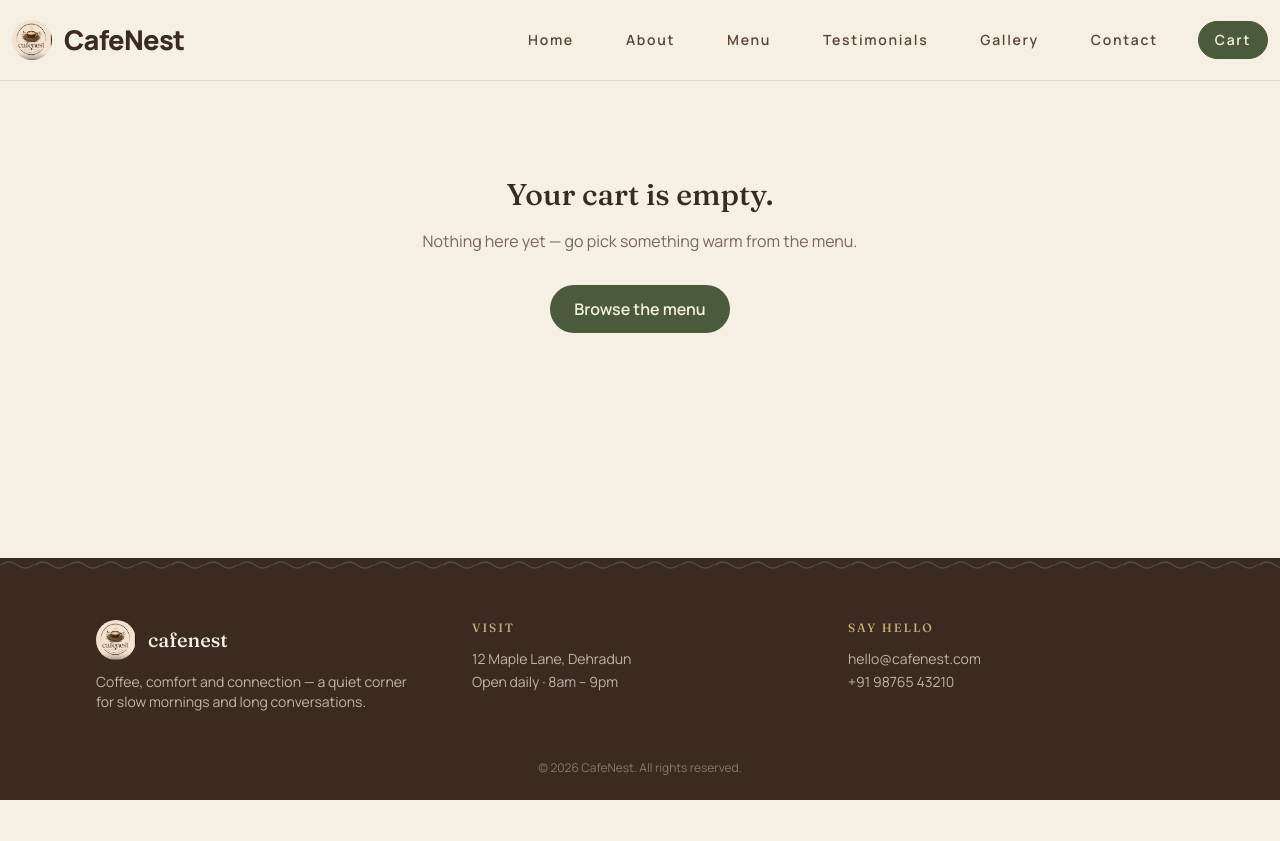
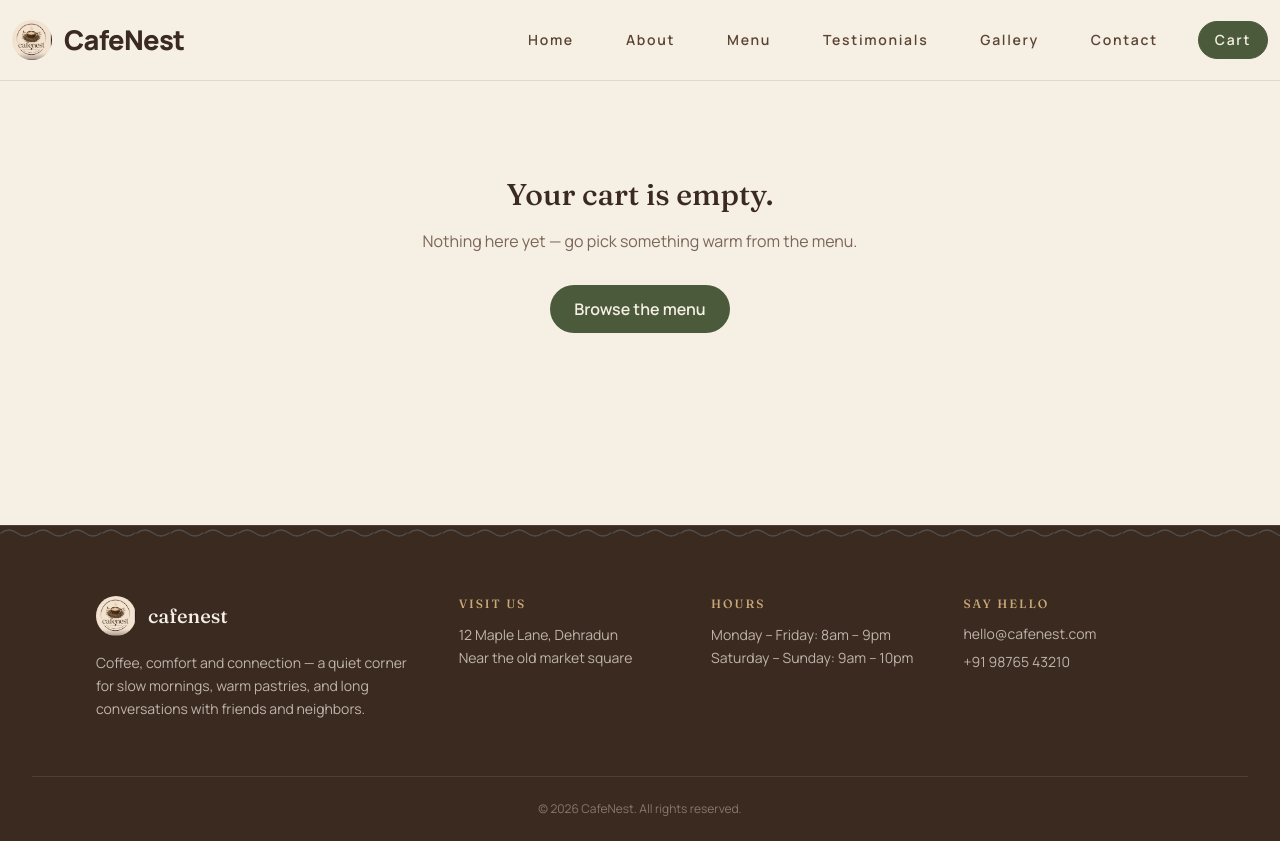
Before and after one commit to akritiofficial26/Cafe-Nest, a React (Vite) app: page /cart in a window 1280 px wide. Before the commit the page ends 800 px from the top, so only its background shows below. Built offline with nearby package versions, Linux system fonts and the light colour scheme.

Commit message:
Change the footer section of the wesite.

```diff
--- a/src/components/Footer.jsx
+++ b/src/components/Footer.jsx
@@ -2,35 +2,53 @@ import React from 'react'
 
 export default function Footer() {
   return (
-    <footer id="contact" className="bg-espresso text-cream mt-24">
+    <footer id="contact" className="bg-espresso text-cream mt-24 border-t border-white/10">
       <div className="twig-divider" style={{ filter: 'invert(1)', opacity: 0.5 }} />
-      <div className="max-w-6xl mx-auto px-5 sm:px-8 py-12 grid sm:grid-cols-3 gap-10">
+      <div className="max-w-6xl mx-auto px-5 sm:px-8 py-14 grid gap-8 md:grid-cols-[1.2fr_0.8fr_0.8fr_0.8fr]">
         <div>
-          <div className="flex items-center gap-3 mb-3">
+          <div className="flex items-center gap-3 mb-4">
             <img src="/logo.png" alt="CafeNest logo" className="h-10 w-10 rounded-full object-cover" />
             <span className="font-display text-xl">cafenest</span>
           </div>
-          <p className="text-cream/70 text-sm max-w-xs">
-            Coffee, comfort and connection — a quiet corner for slow mornings and long conversations.
+          <p className="text-cream/70 text-sm leading-relaxed max-w-sm">
+            Coffee, comfort and connection — a quiet corner for slow mornings, warm pastries,
+            and long conversations with friends and neighbors.
           </p>
         </div>
+
         <div>
-          <h4 className="uppercase text-xs tracking-[0.16em] text-sand mb-3">Visit</h4>
+          <h4 className="uppercase text-xs tracking-[0.16em] text-sand mb-3">Visit us</h4>
           <p className="text-cream/70 text-sm leading-relaxed">
             12 Maple Lane, Dehradun<br />
-            Open daily · 8am – 9pm
+            Near the old market square
           </p>
         </div>
+
+        <div>
+          <h4 className="uppercase text-xs tracking-[0.16em] text-sand mb-3">Hours</h4>
+          <p className="text-cream/70 text-sm leading-relaxed">
+            Monday – Friday: 8am – 9pm<br />
+            Saturday – Sunday: 9am – 10pm
+          </p>
+        </div>
+
         <div>
           <h4 className="uppercase text-xs tracking-[0.16em] text-sand mb-3">Say hello</h4>
-          <p className="text-cream/70 text-sm leading-relaxed">
-            hello@cafenest.com<br />
-            +91 98765 43210
-          </p>
+          <div className="space-y-2 text-sm text-cream/70">
+            <a href="mailto:hello@cafenest.com" className="block transition hover:text-sand">
+              hello@cafenest.com
+            </a>
+            <a href="tel:+919876543210" className="block transition hover:text-sand">
+              +91 98765 43210
+            </a>
+          </div>
         </div>
       </div>
-      <div className="text-center text-cream/40 text-xs pb-6">
-        © {new Date().getFullYear()} CafeNest. All rights reserved.
+
+      <div className="border-t border-white/10 mx-5 sm:mx-8">
+        <div className="text-center text-cream/40 text-xs py-6">
+          © {new Date().getFullYear()} CafeNest. All rights reserved.
+        </div>
       </div>
     </footer>
   )
--- a/src/pages/Cart.jsx
+++ b/src/pages/Cart.jsx
@@ -158,7 +158,6 @@ export default function Cart() {
               </button>
             </div>
 
-
           </div>
         </div>
       </div>
```
